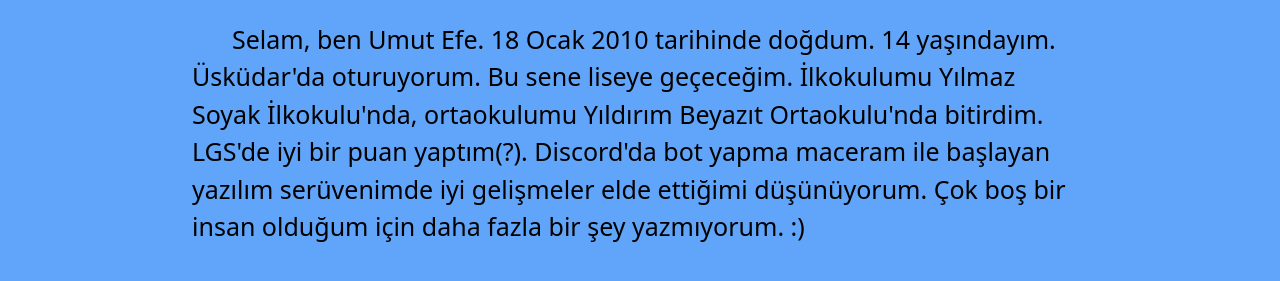
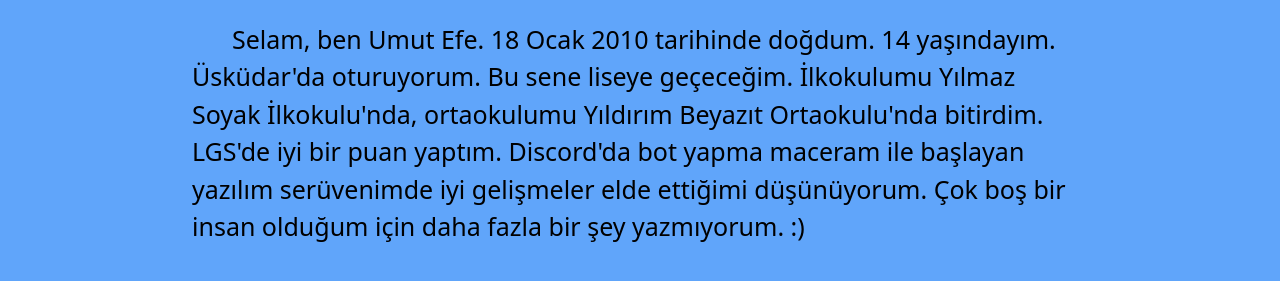
Before and after one commit to umutice0/umutice0.github.io, a website: page src/index.html in a window 1280 px wide. Shown: the part 459-740 px from the top of the page. Drawn offline with nearby package versions, Linux system fonts and the light colour scheme.

Commit message:
Update index.html
Yes, i did good score in LGS :)

```diff
--- a/src/index.html
+++ b/src/index.html
@@ -61,7 +61,7 @@
 
         <!-- Hakkımda -->
         <div id="1" class="opacity-100 duration-500 ">
-            <p class="indent-10">Selam, ben Umut Efe. 18 Ocak 2010 tarihinde doğdum. 14 yaşındayım. Üsküdar'da oturuyorum. Bu sene liseye geçeceğim. İlkokulumu Yılmaz Soyak İlkokulu'nda, ortaokulumu Yıldırım Beyazıt Ortaokulu'nda bitirdim. LGS'de iyi bir puan yaptım(?). Discord'da bot yapma maceram ile başlayan yazılım serüvenimde iyi gelişmeler elde ettiğimi düşünüyorum. Çok boş bir insan olduğum için daha fazla bir şey yazmıyorum. :)</p>
+            <p class="indent-10">Selam, ben Umut Efe. 18 Ocak 2010 tarihinde doğdum. 14 yaşındayım. Üsküdar'da oturuyorum. Bu sene liseye geçeceğim. İlkokulumu Yılmaz Soyak İlkokulu'nda, ortaokulumu Yıldırım Beyazıt Ortaokulu'nda bitirdim. LGS'de iyi bir puan yaptım. Discord'da bot yapma maceram ile başlayan yazılım serüvenimde iyi gelişmeler elde ettiğimi düşünüyorum. Çok boş bir insan olduğum için daha fazla bir şey yazmıyorum. :)</p>
         </div>
 
         <!-- Projeler -->
```
